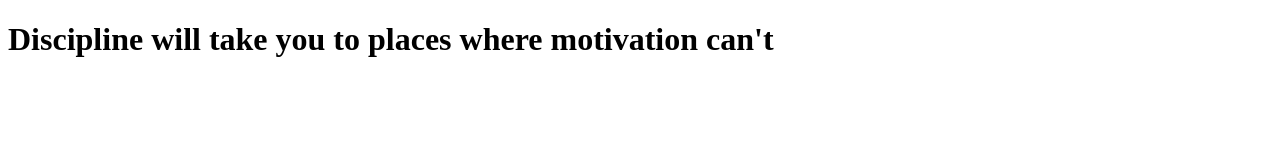
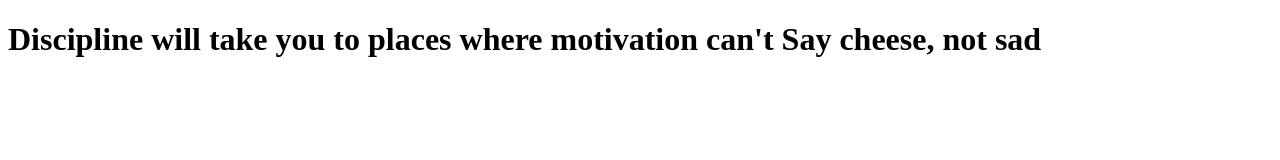
Before and after one commit to KimmDung/BT1_Lab1_CT300, a plain HTML site: page index.html in a window 1280 px wide. Drawn offline with Linux system fonts and the light colour scheme.

Commit message:
modified index.html

```diff
--- a/index.html
+++ b/index.html
@@ -8,6 +8,7 @@
 <body>
     <h1>
         Discipline will take you to places where motivation can't
+        Say cheese, not sad
     </h1>
 </body>
 </html>
```
